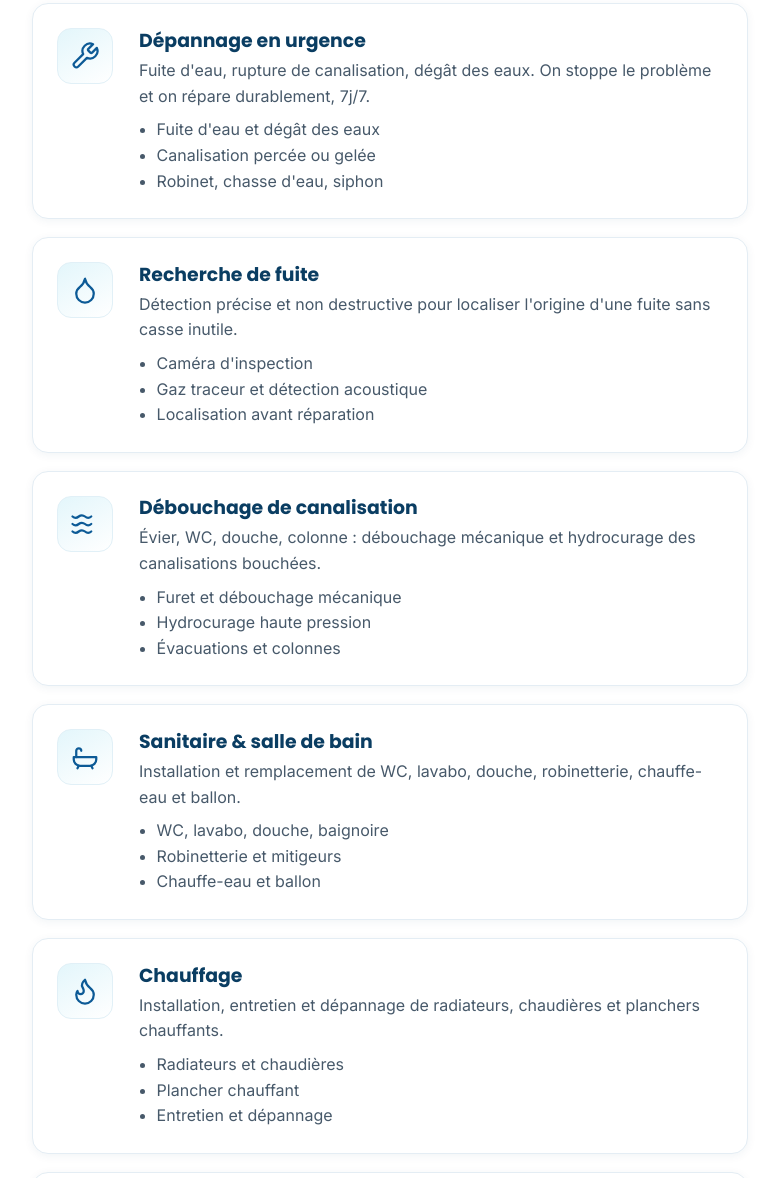
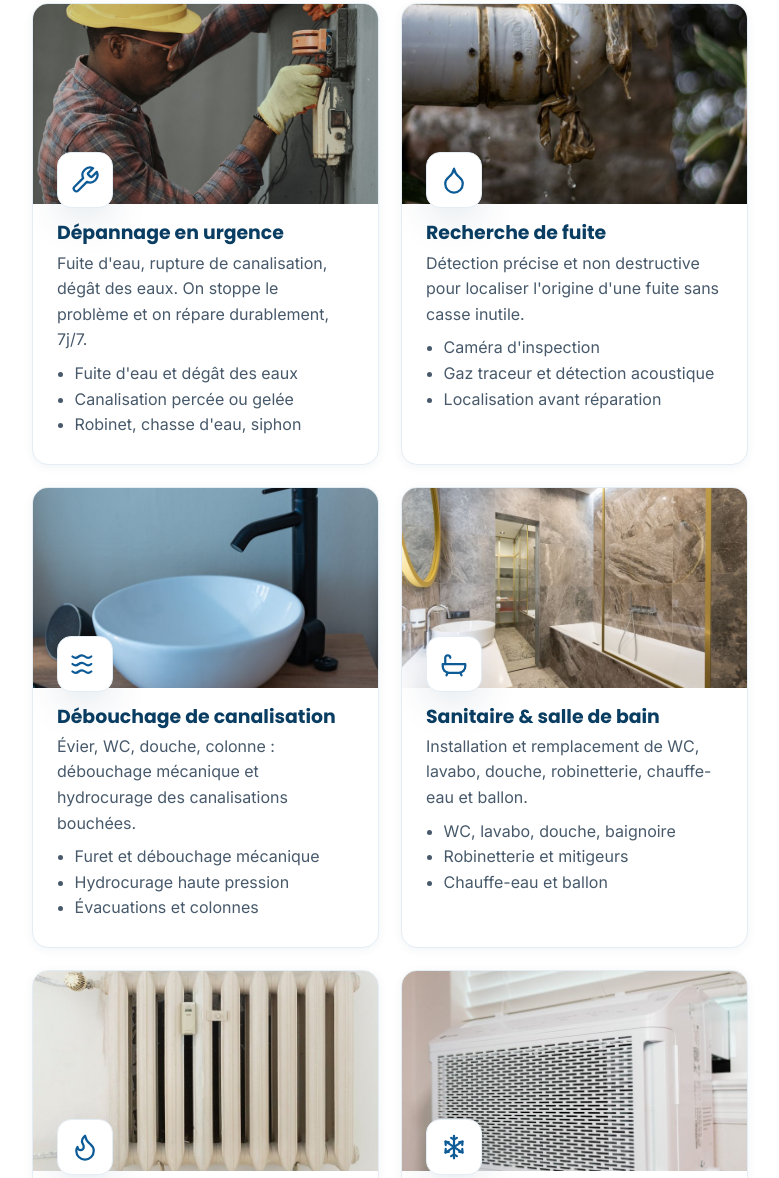
Before and after one commit to SChaib77/depannage-plomberie-80, a plain HTML site: page services.html in a window 1280 px wide. Shown: the part 346-1524 px from the top of the page, without its empty margins (250-1029 px from the left). Drawn offline with Linux system fonts and the light colour scheme.

Commit message:
feat(design): photo dediee par service (6) sur la page Services — cartes image + icone debordante

```diff
--- a/services.html
+++ b/services.html
@@ -69,12 +69,12 @@
     <section class="section">
       <div class="container narrow">
         <div class="svc-list">
-          <article class="svc"><div class="card-ico"><svg class="ico" viewBox="0 0 24 24" fill="none" stroke="currentColor" stroke-width="1.8" stroke-linecap="round" stroke-linejoin="round" aria-hidden="true"><path d="M14.7 6.3a1 1 0 0 0 0 1.4l1.6 1.6a1 1 0 0 0 1.4 0l3.77-3.77a6 6 0 0 1-7.94 7.94l-6.91 6.91a2.12 2.12 0 0 1-3-3l6.91-6.91a6 6 0 0 1 7.94-7.94l-3.76 3.76z"/></svg></div><div><h3>Dépannage en urgence</h3><p>Fuite d'eau, rupture de canalisation, dégât des eaux. On stoppe le problème et on répare durablement, 7j/7.</p><ul><li>Fuite d'eau et dégât des eaux</li><li>Canalisation percée ou gelée</li><li>Robinet, chasse d'eau, siphon</li></ul></div></article>
-          <article class="svc"><div class="card-ico"><svg class="ico" viewBox="0 0 24 24" fill="none" stroke="currentColor" stroke-width="1.8" stroke-linecap="round" stroke-linejoin="round" aria-hidden="true"><path d="M12 22a7 7 0 0 0 7-7c0-2-1-3.9-3-5.5s-3.5-4-4-6.5c-.5 2.5-2 4.9-4 6.5C6 11.1 5 13 5 15a7 7 0 0 0 7 7z"/></svg></div><div><h3>Recherche de fuite</h3><p>Détection précise et non destructive pour localiser l'origine d'une fuite sans casse inutile.</p><ul><li>Caméra d'inspection</li><li>Gaz traceur et détection acoustique</li><li>Localisation avant réparation</li></ul></div></article>
-          <article class="svc"><div class="card-ico"><svg class="ico" viewBox="0 0 24 24" fill="none" stroke="currentColor" stroke-width="1.8" stroke-linecap="round" stroke-linejoin="round" aria-hidden="true"><path d="M2 6c.6.5 1.4 1 2.5 1C7 7 7 5 9.5 5c2.6 0 2.4 2 5 2 1.1 0 1.9-.5 2.5-1"/><path d="M2 12c.6.5 1.4 1 2.5 1C7 13 7 11 9.5 11c2.6 0 2.4 2 5 2 1.1 0 1.9-.5 2.5-1"/><path d="M2 18c.6.5 1.4 1 2.5 1C7 19 7 17 9.5 17c2.6 0 2.4 2 5 2 1.1 0 1.9-.5 2.5-1"/></svg></div><div><h3>Débouchage de canalisation</h3><p>Évier, WC, douche, colonne : débouchage mécanique et hydrocurage des canalisations bouchées.</p><ul><li>Furet et débouchage mécanique</li><li>Hydrocurage haute pression</li><li>Évacuations et colonnes</li></ul></div></article>
-          <article class="svc"><div class="card-ico"><svg class="ico" viewBox="0 0 24 24" fill="none" stroke="currentColor" stroke-width="1.8" stroke-linecap="round" stroke-linejoin="round" aria-hidden="true"><path d="M3 12h18v2a5 5 0 0 1-5 5H8a5 5 0 0 1-5-5z"/><path d="M5 12V7a2 2 0 0 1 4 0"/><path d="M7 19l-1 2M17 19l1 2"/></svg></div><div><h3>Sanitaire & salle de bain</h3><p>Installation et remplacement de WC, lavabo, douche, robinetterie, chauffe-eau et ballon.</p><ul><li>WC, lavabo, douche, baignoire</li><li>Robinetterie et mitigeurs</li><li>Chauffe-eau et ballon</li></ul></div></article>
-          <article class="svc"><div class="card-ico"><svg class="ico" viewBox="0 0 24 24" fill="none" stroke="currentColor" stroke-width="1.8" stroke-linecap="round" stroke-linejoin="round" aria-hidden="true"><path d="M8.5 14.5A2.5 2.5 0 0 0 11 12c0-1.38-.5-2-1-3-1.07-2.14-.22-4.05 2-6 .5 2.5 2 4.9 4 6.5 2 1.6 3 3.5 3 5.5a7 7 0 1 1-14 0c0-1.15.43-2.29 1-3a2.5 2.5 0 0 0 2.5 2.5z"/></svg></div><div><h3>Chauffage</h3><p>Installation, entretien et dépannage de radiateurs, chaudières et planchers chauffants.</p><ul><li>Radiateurs et chaudières</li><li>Plancher chauffant</li><li>Entretien et dépannage</li></ul></div></article>
-          <article class="svc"><div class="card-ico"><svg class="ico" viewBox="0 0 24 24" fill="none" stroke="currentColor" stroke-width="1.8" stroke-linecap="round" stroke-linejoin="round" aria-hidden="true"><path d="M12 3v18M5.2 7.5l13.6 9M18.8 7.5l-13.6 9"/><path d="M12 6l2.3-1.3M12 6 9.7 4.7M12 18l2.3 1.3M12 18l-2.3 1.3M5.4 10.4l-.2-2.6 2.6.2M18.6 10.4l.2-2.6-2.6.2M5.4 13.6l-.2 2.6 2.6-.2M18.6 13.6l.2 2.6-2.6-.2"/></svg></div><div><h3>Climatisation</h3><p>Pose et maintenance de climatiseurs pour un confort toute l'année, été comme hiver.</p><ul><li>Pose de climatiseurs</li><li>Entretien et recharge</li><li>Confort été comme hiver</li></ul></div></article>
+          <article class="svc"><figure class="svc-media"><img src="assets/atouts-plombier.jpg" alt="Artisan en intervention de dépannage" width="700" height="470" loading="lazy" /></figure><div class="svc-body"><div class="card-ico"><svg class="ico" viewBox="0 0 24 24" fill="none" stroke="currentColor" stroke-width="1.8" stroke-linecap="round" stroke-linejoin="round" aria-hidden="true"><path d="M14.7 6.3a1 1 0 0 0 0 1.4l1.6 1.6a1 1 0 0 0 1.4 0l3.77-3.77a6 6 0 0 1-7.94 7.94l-6.91 6.91a2.12 2.12 0 0 1-3-3l6.91-6.91a6 6 0 0 1 7.94-7.94l-3.76 3.76z"/></svg></div><h3>Dépannage en urgence</h3><p>Fuite d'eau, rupture de canalisation, dégât des eaux. On stoppe le problème et on répare durablement, 7j/7.</p><ul><li>Fuite d'eau et dégât des eaux</li><li>Canalisation percée ou gelée</li><li>Robinet, chasse d'eau, siphon</li></ul></div></article>
+          <article class="svc"><figure class="svc-media"><img src="assets/svc-fuite.jpg" alt="Canalisation qui fuit avec écoulement d'eau" width="700" height="470" loading="lazy" /></figure><div class="svc-body"><div class="card-ico"><svg class="ico" viewBox="0 0 24 24" fill="none" stroke="currentColor" stroke-width="1.8" stroke-linecap="round" stroke-linejoin="round" aria-hidden="true"><path d="M12 22a7 7 0 0 0 7-7c0-2-1-3.9-3-5.5s-3.5-4-4-6.5c-.5 2.5-2 4.9-4 6.5C6 11.1 5 13 5 15a7 7 0 0 0 7 7z"/></svg></div><h3>Recherche de fuite</h3><p>Détection précise et non destructive pour localiser l'origine d'une fuite sans casse inutile.</p><ul><li>Caméra d'inspection</li><li>Gaz traceur et détection acoustique</li><li>Localisation avant réparation</li></ul></div></article>
+          <article class="svc"><figure class="svc-media"><img src="assets/svc-debouchage.jpg" alt="Lavabo et robinetterie" width="700" height="470" loading="lazy" /></figure><div class="svc-body"><div class="card-ico"><svg class="ico" viewBox="0 0 24 24" fill="none" stroke="currentColor" stroke-width="1.8" stroke-linecap="round" stroke-linejoin="round" aria-hidden="true"><path d="M2 6c.6.5 1.4 1 2.5 1C7 7 7 5 9.5 5c2.6 0 2.4 2 5 2 1.1 0 1.9-.5 2.5-1"/><path d="M2 12c.6.5 1.4 1 2.5 1C7 13 7 11 9.5 11c2.6 0 2.4 2 5 2 1.1 0 1.9-.5 2.5-1"/><path d="M2 18c.6.5 1.4 1 2.5 1C7 19 7 17 9.5 17c2.6 0 2.4 2 5 2 1.1 0 1.9-.5 2.5-1"/></svg></div><h3>Débouchage de canalisation</h3><p>Évier, WC, douche, colonne : débouchage mécanique et hydrocurage des canalisations bouchées.</p><ul><li>Furet et débouchage mécanique</li><li>Hydrocurage haute pression</li><li>Évacuations et colonnes</li></ul></div></article>
+          <article class="svc"><figure class="svc-media"><img src="assets/sanitaire.jpg" alt="Salle de bain moderne avec lavabo et baignoire" width="700" height="470" loading="lazy" /></figure><div class="svc-body"><div class="card-ico"><svg class="ico" viewBox="0 0 24 24" fill="none" stroke="currentColor" stroke-width="1.8" stroke-linecap="round" stroke-linejoin="round" aria-hidden="true"><path d="M3 12h18v2a5 5 0 0 1-5 5H8a5 5 0 0 1-5-5z"/><path d="M5 12V7a2 2 0 0 1 4 0"/><path d="M7 19l-1 2M17 19l1 2"/></svg></div><h3>Sanitaire & salle de bain</h3><p>Installation et remplacement de WC, lavabo, douche, robinetterie, chauffe-eau et ballon.</p><ul><li>WC, lavabo, douche, baignoire</li><li>Robinetterie et mitigeurs</li><li>Chauffe-eau et ballon</li></ul></div></article>
+          <article class="svc"><figure class="svc-media"><img src="assets/chauffage.jpg" alt="Radiateur de chauffage avec robinet thermostatique" width="700" height="470" loading="lazy" /></figure><div class="svc-body"><div class="card-ico"><svg class="ico" viewBox="0 0 24 24" fill="none" stroke="currentColor" stroke-width="1.8" stroke-linecap="round" stroke-linejoin="round" aria-hidden="true"><path d="M8.5 14.5A2.5 2.5 0 0 0 11 12c0-1.38-.5-2-1-3-1.07-2.14-.22-4.05 2-6 .5 2.5 2 4.9 4 6.5 2 1.6 3 3.5 3 5.5a7 7 0 1 1-14 0c0-1.15.43-2.29 1-3a2.5 2.5 0 0 0 2.5 2.5z"/></svg></div><h3>Chauffage</h3><p>Installation, entretien et dépannage de radiateurs, chaudières et planchers chauffants.</p><ul><li>Radiateurs et chaudières</li><li>Plancher chauffant</li><li>Entretien et dépannage</li></ul></div></article>
+          <article class="svc"><figure class="svc-media"><img src="assets/svc-clim.jpg" alt="Climatiseur mural intérieur" width="700" height="470" loading="lazy" /></figure><div class="svc-body"><div class="card-ico"><svg class="ico" viewBox="0 0 24 24" fill="none" stroke="currentColor" stroke-width="1.8" stroke-linecap="round" stroke-linejoin="round" aria-hidden="true"><path d="M12 3v18M5.2 7.5l13.6 9M18.8 7.5l-13.6 9"/><path d="M12 6l2.3-1.3M12 6 9.7 4.7M12 18l2.3 1.3M12 18l-2.3 1.3M5.4 10.4l-.2-2.6 2.6.2M18.6 10.4l.2-2.6-2.6.2M5.4 13.6l-.2 2.6 2.6-.2M18.6 13.6l.2 2.6-2.6-.2"/></svg></div><h3>Climatisation</h3><p>Pose et maintenance de climatiseurs pour un confort toute l'année, été comme hiver.</p><ul><li>Pose de climatiseurs</li><li>Entretien et recharge</li><li>Confort été comme hiver</li></ul></div></article>
         </div>
       </div>
     </section>
--- a/styles.css
+++ b/styles.css
@@ -235,10 +235,14 @@ p{margin:0 0 1rem}
 .cta-actions{display:flex;flex-wrap:wrap;gap:14px;justify-content:center}
 
 /* ---------- Service detail rows ---------- */
-.svc-list{display:grid;gap:18px}
-.svc{display:grid;grid-template-columns:64px 1fr;gap:18px;align-items:start;background:#fff;border:1px solid var(--line);border-radius:var(--radius);padding:24px;box-shadow:var(--shadow-sm)}
-.svc:hover{border-color:#cfe6f5;box-shadow:var(--shadow)}
-.svc .card-ico{margin:0}
+.svc-list{display:grid;grid-template-columns:repeat(2,1fr);gap:22px}
+.svc{display:flex;flex-direction:column;background:#fff;border:1px solid var(--line);border-radius:var(--radius);overflow:hidden;box-shadow:var(--shadow-sm);transition:.2s}
+.svc:hover{border-color:#cfe6f5;box-shadow:var(--shadow);transform:translateY(-4px)}
+.svc-media{margin:0;overflow:hidden;line-height:0}
+.svc-media img{width:100%;height:200px;object-fit:cover;transition:transform .35s ease}
+.svc:hover .svc-media img{transform:scale(1.05)}
+.svc-body{padding:0 24px 26px}
+.svc-body .card-ico{margin:-52px 0 14px;background:#fff;border:1px solid var(--line);box-shadow:var(--shadow);position:relative;z-index:1}
 .svc h3{margin:.1rem 0 .4rem}
 .svc p{color:var(--muted);margin:0 0 .5rem}
 .svc ul{margin:.2rem 0 0;padding-left:1.1rem;color:var(--muted)}
@@ -283,7 +287,7 @@ p{margin:0 0 1rem}
   .nav-menu a{padding:14px 22px;border-radius:0}
   .trust-grid{grid-template-columns:1fr 1fr;gap:16px}
   .steps,.stats-grid{grid-template-columns:1fr 1fr}
-  .cards,.reviews,.gallery{grid-template-columns:1fr}
+  .cards,.reviews,.gallery,.svc-list{grid-template-columns:1fr}
   .footer-grid{grid-template-columns:1fr}
   .footer-bottom{flex-direction:column;gap:8px}
   .fab-call{display:grid}
```
Also changed, not shown: build.mjs (+7 -7 lines), assets/svc-clim.jpg (added), assets/svc-debouchage.jpg (added), assets/svc-fuite.jpg (added).
